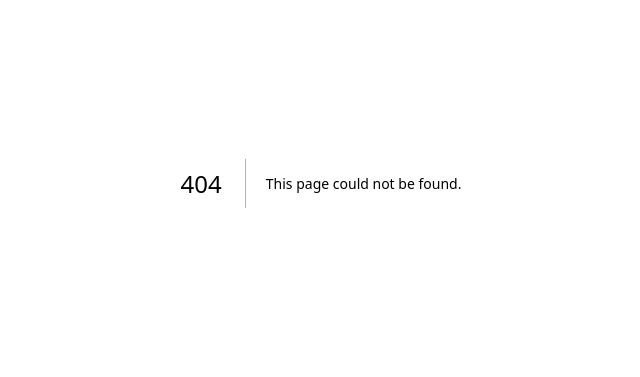
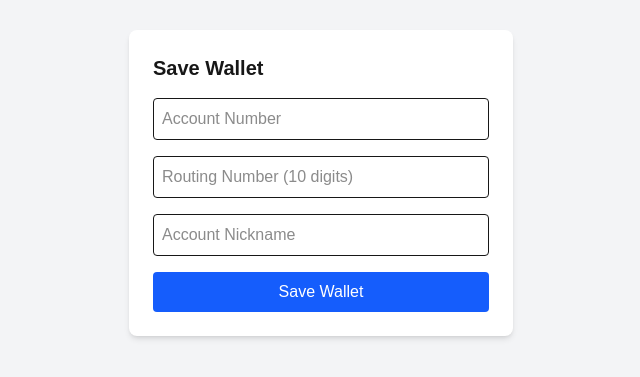
Before and after one commit to SudirKrishnaaRS/frontend, a Next.js app: page /wallet in a window 1280 px wide. Before the commit this address had no page. Shown: the part 217-594 px from the top of the page, without its empty margins (319-959 px from the left). Built offline with nearby package versions, Linux system fonts and the light colour scheme.

Commit message:
Initial FE Commit (Working)

```diff
--- a/app/page.tsx
+++ b/app/page.tsx
@@ -2,64 +2,8 @@ import Image from "next/image";
 
 export default function Home() {
   return (
-    <div className="flex min-h-screen items-center justify-center bg-zinc-50 font-sans dark:bg-black">
-      <main className="flex min-h-screen w-full max-w-3xl flex-col items-center justify-between py-32 px-16 bg-white dark:bg-black sm:items-start">
-        <Image
-          className="dark:invert"
-          src="/next.svg"
-          alt="Next.js logo"
-          width={100}
-          height={20}
-          priority
-        />
-        <div className="flex flex-col items-center gap-6 text-center sm:items-start sm:text-left">
-          <h1 className="max-w-xs text-3xl font-semibold leading-10 tracking-tight text-black dark:text-zinc-50">
-            To get started, edit the page.tsx file.
-          </h1>
-          <p className="max-w-md text-lg leading-8 text-zinc-600 dark:text-zinc-400">
-            Looking for a starting point or more instructions? Head over to{" "}
-            <a
-              href="https://vercel.com/templates?framework=next.js&utm_source=create-next-app&utm_medium=appdir-template-tw&utm_campaign=create-next-app"
-              className="font-medium text-zinc-950 dark:text-zinc-50"
-            >
-              Templates
-            </a>{" "}
-            or the{" "}
-            <a
-              href="https://nextjs.org/learn?utm_source=create-next-app&utm_medium=appdir-template-tw&utm_campaign=create-next-app"
-              className="font-medium text-zinc-950 dark:text-zinc-50"
-            >
-              Learning
-            </a>{" "}
-            center.
-          </p>
-        </div>
-        <div className="flex flex-col gap-4 text-base font-medium sm:flex-row">
-          <a
-            className="flex h-12 w-full items-center justify-center gap-2 rounded-full bg-foreground px-5 text-background transition-colors hover:bg-[#383838] dark:hover:bg-[#ccc] md:w-[158px]"
-            href="https://vercel.com/new?utm_source=create-next-app&utm_medium=appdir-template-tw&utm_campaign=create-next-app"
-            target="_blank"
-            rel="noopener noreferrer"
-          >
-            <Image
-              className="dark:invert"
-              src="/vercel.svg"
-              alt="Vercel logomark"
-              width={16}
-              height={16}
-            />
-            Deploy Now
-          </a>
-          <a
-            className="flex h-12 w-full items-center justify-center rounded-full border border-solid border-black/[.08] px-5 transition-colors hover:border-transparent hover:bg-black/[.04] dark:border-white/[.145] dark:hover:bg-[#1a1a1a] md:w-[158px]"
-            href="https://nextjs.org/docs?utm_source=create-next-app&utm_medium=appdir-template-tw&utm_campaign=create-next-app"
-            target="_blank"
-            rel="noopener noreferrer"
-          >
-            Documentation
-          </a>
-        </div>
-      </main>
-    </div>
+    <main className="flex items-center justify-center min-h-screen">
+      <h1 className="text-2xl font-bold">Digital Wallet POC</h1>
+    </main>
   );
 }
--- /dev/null
+++ b/app/success/page.tsx
@@ -0,0 +1,30 @@
+"use client";
+
+import { useSearchParams } from "next/navigation";
+
+export default function SuccessPage() {
+  const params = useSearchParams();
+
+  const nickname = params.get("nickname");
+  const masked = params.get("masked");
+
+  return (
+    <div className="flex items-center justify-center min-h-screen bg-green-50">
+      <div className="bg-white p-8 rounded-lg shadow-md space-y-4 text-center">
+        <h1 className="text-2xl font-bold text-green-600">
+          Wallet Saved Successfully 🎉
+        </h1>
+
+        <div className="space-y-2">
+          <p className="text-lg">
+            <span className="font-semibold">Nickname:</span> {nickname}
+          </p>
+
+          <p className="text-lg">
+            <span className="font-semibold">Account:</span> {masked}
+          </p>
+        </div>
+      </div>
+    </div>
+  );
+}
--- /dev/null
+++ b/app/wallet/page.tsx
@@ -0,0 +1,9 @@
+import WalletForm from "@/components/WalletForm";
+
+export default function WalletPage() {
+  return (
+    <div className="flex items-center justify-center min-h-screen bg-gray-100">
+      <WalletForm />
+    </div>
+  );
+}
--- /dev/null
+++ b/components/Loader.tsx
@@ -0,0 +1,8 @@
+export default function Loader() {
+  return (
+    <div className="flex flex-col items-center space-y-4">
+      <div className="w-10 h-10 border-4 border-blue-500 border-t-transparent rounded-full animate-spin"></div>
+      <p className="text-lg font-medium">Saving wallet...</p>
+    </div>
+  );
+}
--- /dev/null
+++ b/components/WalletForm.tsx
@@ -0,0 +1,91 @@
+"use client";
+
+import { useState } from "react";
+import { useRouter } from "next/navigation";
+import Loader from "./Loader";
+
+export default function WalletForm() {
+  const [accountNumber, setAccountNumber] = useState("");
+  const [routingNumber, setRoutingNumber] = useState("");
+  const [nickname, setNickname] = useState("");
+  const [loading, setLoading] = useState(false);
+
+  const router = useRouter();
+
+  const handleSubmit = async () => {
+    setLoading(true);
+
+    console.log(
+      "first initial payload:",
+      accountNumber,
+      routingNumber,
+      nickname
+    );
+
+    try {
+      const res = await fetch("http://localhost:5000/api/wallet/save", {
+        method: "POST",
+        headers: {
+          "Content-Type": "application/json",
+        },
+        body: JSON.stringify({
+          accountNumber,
+          routingNumber,
+          nickname,
+        }),
+      });
+
+      if (!res.ok) throw new Error("API error");
+
+      const data = await res.json();
+
+      console.log("first API response:", data);
+
+      router.push(
+        `/success?nickname=${data.nickname}&masked=${data.maskedAccount}`
+      );
+    } catch (error) {
+      alert("Failed to save wallet");
+    } finally {
+      setLoading(false);
+    }
+  };
+
+  if (loading) return <Loader />;
+
+  return (
+    <div className="p-6 bg-white shadow-md rounded-lg space-y-4 w-96">
+      <h1 className="text-xl font-bold">Save Wallet</h1>
+
+      <input
+        placeholder="Account Number"
+        type="number"
+        className="border p-2 w-full rounded"
+        value={accountNumber}
+        onChange={(e) => setAccountNumber(e.target.value)}
+      />
+
+      <input
+        placeholder="Routing Number (10 digits)"
+        type="number"
+        className="border p-2 w-full rounded"
+        value={routingNumber}
+        onChange={(e) => setRoutingNumber(e.target.value)}
+      />
+
+      <input
+        placeholder="Account Nickname"
+        className="border p-2 w-full rounded"
+        value={nickname}
+        onChange={(e) => setNickname(e.target.value)}
+      />
+
+      <button
+        onClick={handleSubmit}
+        className="bg-blue-600 text-white px-4 py-2 rounded w-full"
+      >
+        Save Wallet
+      </button>
+    </div>
+  );
+}
```
